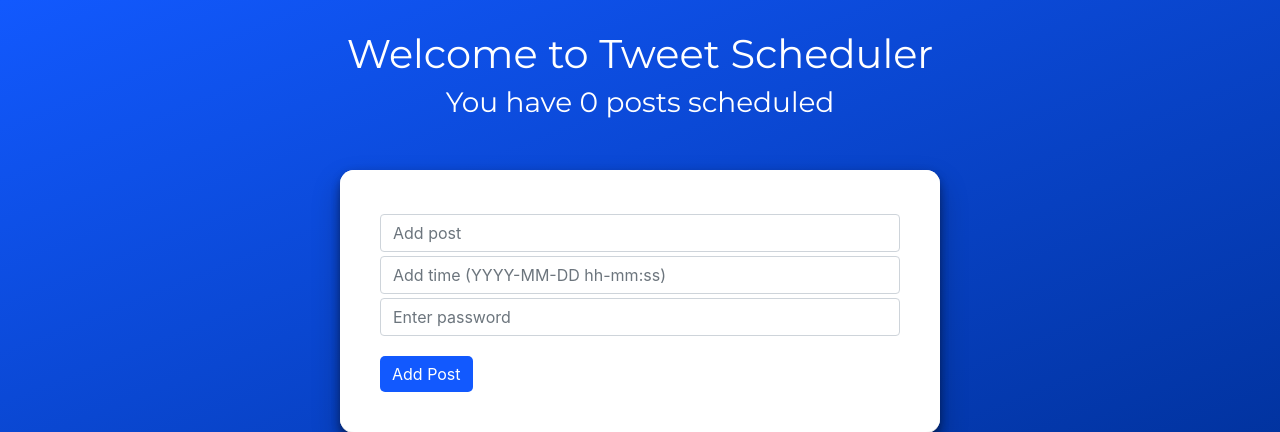
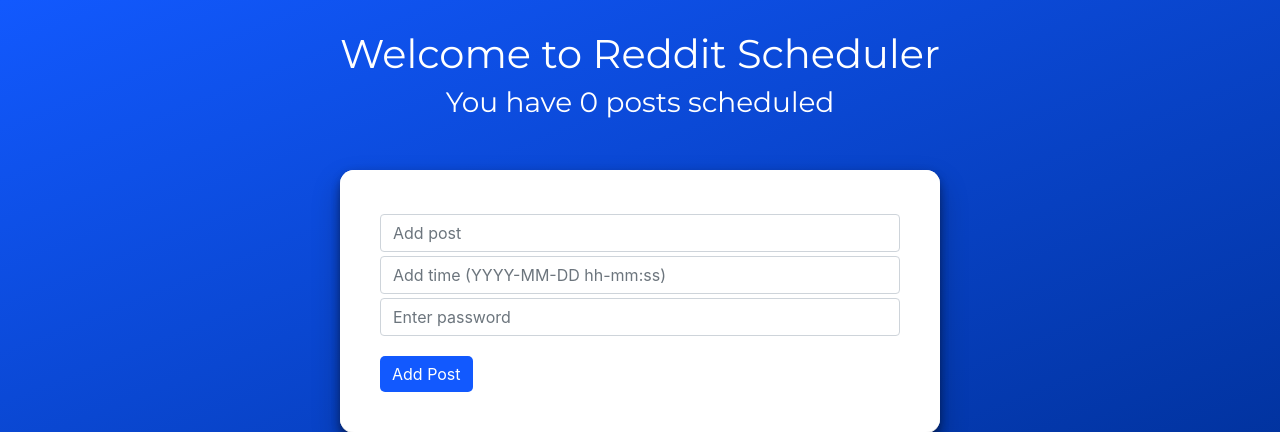
Before and after one commit to SaveOneBet/reddit-scheduler, a Flask app: page / in a window 1280 px wide. Shown: the top 432 px of the page. Run offline with Flask 2, Linux system fonts and the light colour scheme; data that the repository does not hold is empty; some libraries are stand-ins or nearby versions.

Commit message:
🐛 change message to - > Reddit

```diff
--- a/app/templates/base.html
+++ b/app/templates/base.html
@@ -101,7 +101,7 @@
 <body>
     <div class="container">
 
-        <h1>Welcome to Tweet Scheduler</h1>
+        <h1>Welcome to Reddit Scheduler</h1>
         <h3>You have {{n_open_posts}} posts scheduled</h3>
 
         <div id="form-container">
```
